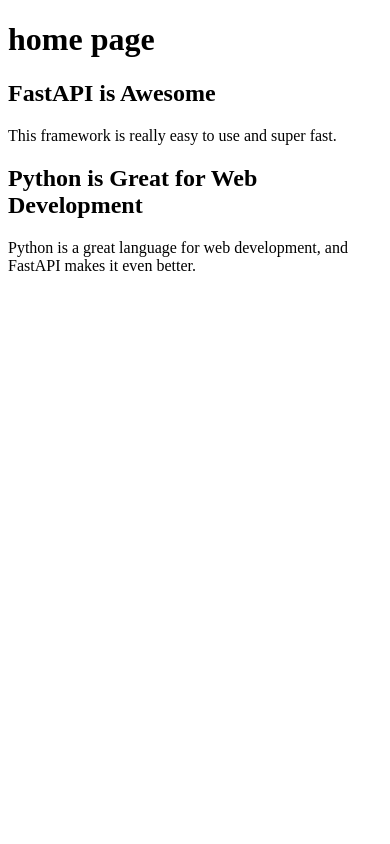
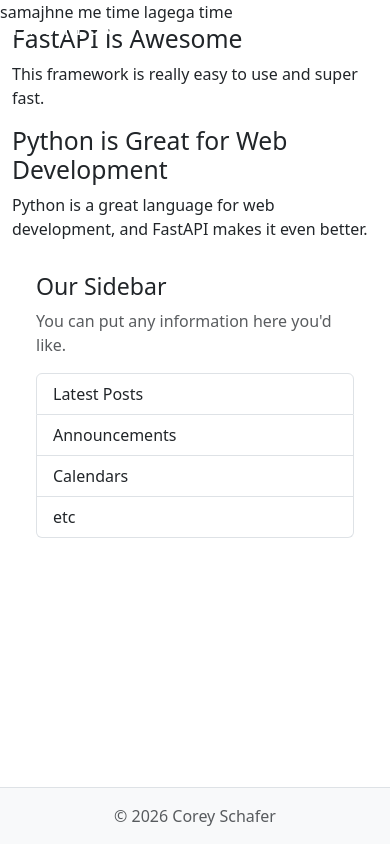
Before and after one commit to Vivek-afk81/fastapi_blog, a FastAPI app: page / in a window 390 px wide. Run offline with FastAPI, Linux system fonts and the light colour scheme.

Commit message:
finished layout template

```diff
--- a/templates/home.html
+++ b/templates/home.html
@@ -1,23 +1,8 @@
-<!DOCTYPE html>
-<html lang="en">
-<head>
-    <meta charset="UTF-8">
-    <meta name="viewport" content="width=device-width, initial-scale=1.0">
-    <title>
-        {% if title %}
-         FastAPI Blog - {{ title }}
-        {% else %}
-         FastAPI Blog
-        {% endif %}
-    </title>
-</head>
-<body>
-    <h1>home page</h1>
-
+{% extends "layout.html" %}
+{% block content %}
     {% for post in posts %}
         <h2>{{ post.title }}</h2>
         <p>{{ post.content }}</p>
     {% endfor %}
 
-</body>
-</html>
+{% endblock content %}
--- a/templates/layout.html
+++ b/templates/layout.html
@@ -0,0 +1,375 @@
+<!-- layout template  --> samajhne me time lagega time
+
+<!DOCTYPE html>
+<html lang="en">
+    <head>
+        <meta charset="utf-8">
+        <meta name="viewport" content="width=device-width, initial-scale=1">
+        <!-- Site Info -->
+        {% if title %}
+            <title>FastAPI Blog - {{ title }}</title>
+        {% else %}
+            <title>FastAPI Blog</title>
+        {% endif %}
+        <meta name="description" content="FastAPI Tutorial">
+        <meta name="author" content="Corey Schafer">
+        <!-- Open Graph Tags: The title of the page for social media sharing. It can match the title tag or be more descriptive. -->
+        <meta property="og:title" content="FastAPI Blog">
+        <!-- Open Graph Tags: Typically set to "website" for static sites or "article" for content-heavy pages. -->
+        <meta property="og:type" content="website">
+        <!-- Open Graph Tags: The URL of the page, used to ensure link previews resolve to the correct page. -->
+        <meta property="og:url" content="">
+        <!-- Open Graph Tags: URL of an image that represents the page. Useful for link previews. -->
+        <meta property="og:image" content="">
+        <!-- Open Graph Tags: Provides an alternative text for the image to improve accessibility. -->
+        <meta property="og:image:alt" content="">
+        <!-- Preconnect for Google Fonts -->
+        <link rel="preconnect" href="https://fonts.googleapis.com">
+        <link rel="preconnect" href="https://fonts.gstatic.com" crossorigin>
+        <!-- Custom Font -->
+        <link href="https://fonts.googleapis.com/css2?family=Montserrat:ital,wght@0,100..900;1,100..900&family=Nunito:ital,wght@0,200..1000;1,200..1000&display=swap"
+              rel="stylesheet">
+        <!-- Bootstrap CSS -->
+        <link href="https://cdn.jsdelivr.net/npm/bootstrap@5.3.8/dist/css/bootstrap.min.css"
+              rel="stylesheet"
+              integrity="sha384-sRIl4kxILFvY47J16cr9ZwB07vP4J8+LH7qKQnuqkuIAvNWLzeN8tE5YBujZqJLB"
+              crossorigin="anonymous">
+        <!-- Stylesheet -->
+        <link rel="stylesheet"
+              type="text/css"
+              href="{{ url_for("static", path='css/main.css') }}">
+        <!-- Set a theme color that matches your website's primary color -->
+        <meta name="theme-color" content="#527c9f">
+        <!-- Favicon for all browsers -->
+        <link rel="icon"
+              href="{{ url_for('static', path='icons/favicon.ico') }}"
+              sizes="any">
+        <link rel="icon"
+              href="{{ url_for('static', path='icons/icon.svg') }}"
+              type="image/svg+xml">
+        <!-- Apple touch icon for iOS devices -->
+        <link rel="apple-touch-icon"
+              sizes="180x180"
+              href="{{ url_for('static', path='icons/icon.png') }}">
+        <!-- Web app manifest for Progressive Web Apps -->
+        <link rel="manifest"
+              href="{{ url_for('static', path='site.webmanifest') }}">
+        <!-- Content Security Policy: Uncomment to enhance security by restricting where content can be loaded from (useful for preventing certain attacks like XSS). Update if adding external sources (e.g., Google Fonts, Bootstrap CDN, analytics, etc). -->
+        <!-- <meta http-equiv="Content-Security-Policy"
+       content=" default-src 'self'; script-src 'self' code.jquery.com; style-src 'self' fonts.googleapis.com; font-src fonts.gstatic.com; img-src 'self' images.examplecdn.com; "> -->
+    </head>
+    <body class="d-flex flex-column min-vh-100">
+        <header class="site-header">
+            <nav class="navbar navbar-expand-md bg-steel fixed-top"
+                 data-bs-theme="dark">
+                <div class="container">
+                    <a class="navbar-brand me-4" href="{{ url_for("home") }}">FastAPI Blog</a>
+                    <button class="navbar-toggler"
+                            type="button"
+                            data-bs-toggle="collapse"
+                            data-bs-target="#navbarToggle"
+                            aria-controls="navbarToggle"
+                            aria-expanded="false"
+                            aria-label="Toggle navigation">
+                        <span class="navbar-toggler-icon"></span>
+                    </button>
+                    <div class="collapse navbar-collapse" id="navbarToggle">
+                        <div class="navbar-nav me-auto">
+                            <a class="nav-link active"
+                               aria-current="page"
+                               href="{{ url_for("home") }}">Home</a>
+                        </div>
+                        <!-- Navbar Right Side -->
+                        <div class="navbar-nav">
+                            <!-- Shown when logged in (hidden by default, shown via JS) -->
+                            <div id="loggedInNav" class="d-none">
+                                <button class="btn btn-outline-light mb-2 mb-md-0 me-md-2"
+                                        type="button"
+                                        data-bs-toggle="modal"
+                                        data-bs-target="#createPostModal">New Post</button>
+                                <a class="btn btn-light mb-2 mb-md-0 me-md-3"
+                                   href="{{ url_for("account_page") }}"
+                                   id="accountBtn">Account</a>
+                            </div>
+                            <!-- Shown when logged out -->
+                            <div id="loggedOutNav">
+                                <a class="btn btn-outline-light mb-2 mb-md-0 me-md-2"
+                                   href="{{ url_for("login_page") }}">Login</a>
+                                <a class="btn btn-light mb-2 mb-md-0 me-md-3"
+                                   href="{{ url_for("register_page") }}">Register</a>
+                            </div>
+                            <div class="nav-item dropdown">
+                                <a class="nav-link dropdown-toggle"
+                                   href="#"
+                                   role="button"
+                                   id="bd-theme"
+                                   data-bs-toggle="dropdown"
+                                   aria-expanded="false">
+                                    <span id="bd-theme-text">🌗 Auto</span>
+                                </a>
+                                <ul class="dropdown-menu dropdown-menu-end" aria-labelledby="bd-theme">
+                                    <li>
+                                        <button class="dropdown-item" type="button" data-bs-theme-value="light">🌝 Light</button>
+                                    </li>
+                                    <li>
+                                        <button class="dropdown-item" type="button" data-bs-theme-value="dark">🌚 Dark</button>
+                                    </li>
+                                    <li>
+                                        <button class="dropdown-item" type="button" data-bs-theme-value="auto">🌗 Auto</button>
+                                    </li>
+                                </ul>
+                            </div>
+                        </div>
+                    </div>
+                </div>
+            </nav>
+        </header>
+        <main role="main" class="container">
+            <div class="row">
+                <div class="col-md-8">
+                    {% block content %}
+                    {% endblock content %}
+                </div>
+                <aside class="col-md-4">
+                    <div class="content-section py-3 px-4 mb-4">
+                        <h3>Our Sidebar</h3>
+                        <p class="text-body-secondary">You can put any information here you'd like.</p>
+                        <ul class="list-group">
+                            <li class="list-group-item">Latest Posts</li>
+                            <li class="list-group-item">Announcements</li>
+                            <li class="list-group-item">Calendars</li>
+                            <li class="list-group-item">etc</li>
+                        </ul>
+                    </div>
+                </aside>
+            </div>
+        </main>
+        <footer class="mt-auto py-3 bg-body-tertiary border-top">
+            <div class="container text-center">
+                <p class="text-body-secondary mb-0">
+                    © <span id="year"></span> Corey Schafer
+                </p>
+            </div>
+        </footer>
+        <!-- Create Post Modal -->
+        <div class="modal fade"
+             id="createPostModal"
+             tabindex="-1"
+             aria-labelledby="createPostModalLabel"
+             aria-hidden="true">
+            <div class="modal-dialog">
+                <div class="modal-content">
+                    <div class="modal-header">
+                        <h5 class="modal-title" id="createPostModalLabel">New Post</h5>
+                        <button type="button"
+                                class="btn-close"
+                                data-bs-dismiss="modal"
+                                aria-label="Close"></button>
+                    </div>
+                    <form id="createPostForm">
+                        <div class="modal-body">
+                            <div class="mb-3">
+                                <label for="title" class="form-label">Title</label>
+                                <input type="text" class="form-control" id="title" name="title" required>
+                            </div>
+                            <div class="mb-3">
+                                <label for="content" class="form-label">Content</label>
+                                <textarea class="form-control" id="content" name="content" rows="5" required></textarea>
+                            </div>
+                        </div>
+                        <div class="modal-footer">
+                            <button type="button"
+                                    class="btn btn-outline-secondary"
+                                    data-bs-dismiss="modal">Cancel</button>
+                            <button type="submit" class="btn btn-primary">Post</button>
+                        </div>
+                    </form>
+                </div>
+            </div>
+        </div>
+        <!-- Success Modal -->
+        <div class="modal fade"
+             id="successModal"
+             tabindex="-1"
+             aria-labelledby="successModalLabel"
+             aria-hidden="true">
+            <div class="modal-dialog">
+                <div class="modal-content">
+                    <div class="modal-header bg-success text-white">
+                        <h5 class="modal-title" id="successModalLabel">Success</h5>
+                        <button type="button"
+                                class="btn-close btn-close-white"
+                                data-bs-dismiss="modal"
+                                aria-label="Close"></button>
+                    </div>
+                    <div class="modal-body">
+                        <p id="successMessage" class="fs-5"></p>
+                    </div>
+                    <div class="modal-footer">
+                        <button type="button" class="btn btn-secondary" data-bs-dismiss="modal">Close</button>
+                    </div>
+                </div>
+            </div>
+        </div>
+        <!-- Error Modal -->
+        <div class="modal fade"
+             id="errorModal"
+             tabindex="-1"
+             aria-labelledby="errorModalLabel"
+             aria-hidden="true">
+            <div class="modal-dialog">
+                <div class="modal-content">
+                    <div class="modal-header bg-danger text-white">
+                        <h5 class="modal-title" id="errorModalLabel">Error</h5>
+                        <button type="button"
+                                class="btn-close btn-close-white"
+                                data-bs-dismiss="modal"
+                                aria-label="Close"></button>
+                    </div>
+                    <div class="modal-body">
+                        <p id="errorMessage" class="fs-5"></p>
+                    </div>
+                    <div class="modal-footer">
+                        <button type="button" class="btn btn-secondary" data-bs-dismiss="modal">Close</button>
+                    </div>
+                </div>
+            </div>
+        </div>
+        <!-- Set the current year in the footer -->
+        <script>document.getElementById('year').textContent = new Date().getFullYear();</script>
+        <!-- Bootstrap Bundle with Popper -->
+        <script src="https://cdn.jsdelivr.net/npm/bootstrap@5.3.8/dist/js/bootstrap.bundle.min.js"
+                integrity="sha384-FKyoEForCGlyvwx9Hj09JcYn3nv7wiPVlz7YYwJrWVcXK/BmnVDxM+D2scQbITxI"
+                crossorigin="anonymous"></script>
+        <!-- Dark Mode Toggle -->
+        <script>
+            const setTheme = (theme) => {
+                if (theme === 'auto') {
+                document.documentElement.setAttribute('data-bs-theme',
+                    window.matchMedia('(prefers-color-scheme: dark)').matches ? 'dark' : 'light');
+                } else {
+                document.documentElement.setAttribute('data-bs-theme', theme);
+                }
+                localStorage.setItem('theme', theme);
+
+                // Update button text
+                const themeText = { light: '🌝 Light', dark: '🌚 Dark', auto: '🌗 Auto' };
+                document.getElementById('bd-theme-text').textContent = themeText[theme];
+            };
+
+            // Set theme on click
+            document.querySelectorAll('[data-bs-theme-value]').forEach(button => {
+                button.addEventListener('click', () => setTheme(button.getAttribute('data-bs-theme-value')));
+            });
+
+            // Initialize
+            setTheme(localStorage.getItem('theme') || 'auto');
+        </script>
+        <!-- Auth State Management -->
+        <script type="module">
+            import { getCurrentUser } from '/static/js/auth.js';
+
+            async function updateAuthUI() {
+                const user = await getCurrentUser();
+                const loggedInNav = document.getElementById('loggedInNav');
+                const loggedOutNav = document.getElementById('loggedOutNav');
+                const accountBtn = document.getElementById('accountBtn');
+
+                if (user) {
+                    loggedInNav.classList.remove('d-none');
+                    loggedInNav.classList.add('d-flex');
+                    loggedOutNav.classList.add('d-none');
+                    accountBtn.textContent = user.username;
+                } else {
+                    loggedInNav.classList.add('d-none');
+                    loggedInNav.classList.remove('d-flex');
+                    loggedOutNav.classList.remove('d-none');
+                    accountBtn.textContent = 'Account';
+                }
+            }
+
+            updateAuthUI();
+        </script>
+        <!-- Create Post Form Handler -->
+        <script type="module">
+            import {
+            getErrorMessage,
+            hideModal,
+            showModal,
+            } from "/static/js/utils.js";
+            import { getToken } from '/static/js/auth.js';
+
+            const createForm = document.getElementById("createPostForm");
+
+            createForm.addEventListener("submit", async (event) => {
+            // Stop default form submission - we'll handle it with JavaScript
+            event.preventDefault();
+
+            const token = getToken();
+            if (!token) {
+                window.location.href = '/login';
+                return;
+            }
+
+            // Gather form values into a plain object {title: "...", content: "..."}
+            const formData = new FormData(createForm);
+            const postData = Object.fromEntries(formData.entries());
+
+
+
+            try {
+                // POST to our API as JSON
+                const response = await fetch("/api/posts", {
+                method: "POST",
+                headers: {
+                    "Content-Type": "application/json",
+                    'Authorization': `Bearer ${token}`,
+                },
+                body: JSON.stringify(postData),
+                });
+
+                if (response.status === 401) {
+                    window.location.href = '/login';
+                    return;
+                }
+
+                if (response.ok) {
+                const data = await response.json();
+                document.getElementById("successMessage").textContent =
+                    `Post "${data.title}" created successfully!`;
+
+                hideModal("createPostModal");
+                showModal("successModal");
+
+                // Clear form
+                createForm.reset();
+
+                // Reload page after modal is hidden to show new post
+                document
+                    .getElementById("successModal")
+                    .addEventListener(
+                    "hidden.bs.modal",
+                    () => {
+                        window.location.reload();
+                    },
+                    { once: true },
+                    );
+                } else {
+                const error = await response.json();
+                document.getElementById("errorMessage").textContent =
+                    getErrorMessage(error);
+
+                hideModal("createPostModal");
+                showModal("errorModal");
+                }
+            } catch (error) {
+                document.getElementById("errorMessage").textContent =
+                "Network error. Please check your connection and try again.";
+                showModal("errorModal");
+            }
+            });
+        </script>
+        {% block scripts %}
+        {% endblock scripts %}
+    </body>
+</html>
```
